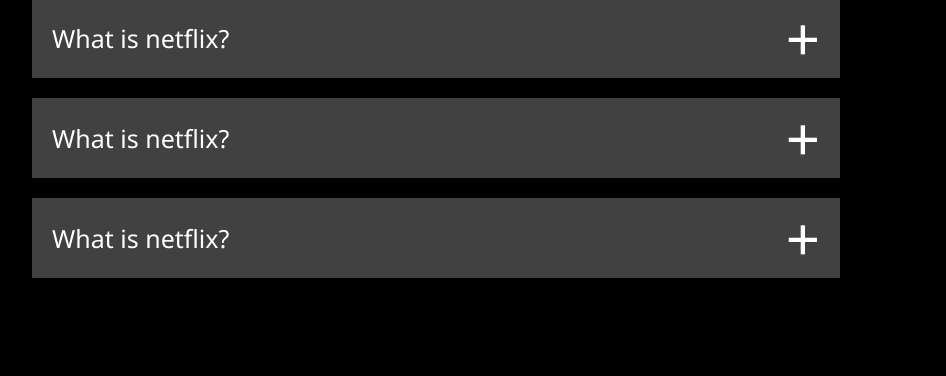
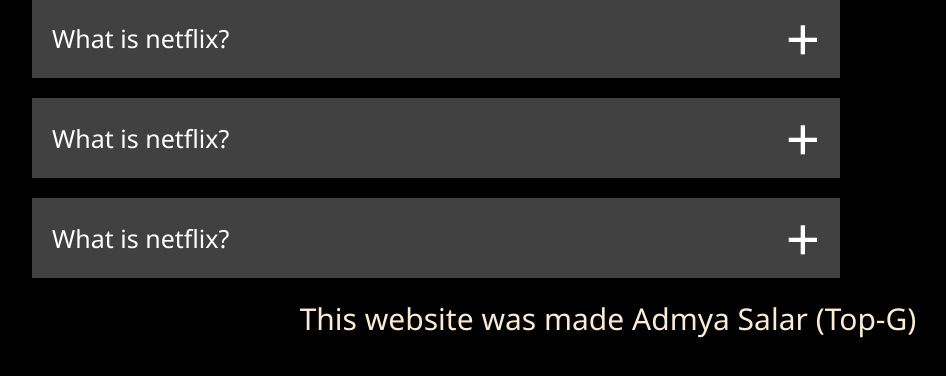
Before and after one commit to meranamnanihai/netflix-clone, a plain HTML site: page index.html in a window 1280 px wide. Shown: the part 1694-2070 px from the top of the page, without its empty margins (32-978 px from the left). Drawn offline with Linux system fonts and the light colour scheme.

Commit message:
Updated index.html

```diff
--- a/index.html
+++ b/index.html
@@ -344,6 +344,13 @@
         }
 
     }
+    .admya{
+        color: antiquewhite;
+        font-size: 30px;
+        text-align: center;
+        margin-top: 20px;
+        font-family: 'Segoe UI', Tahoma, Geneva, Verdana, sans-serif;
+    }
 </style>
 
 <body>
@@ -464,5 +471,8 @@
         </div>
     </div>
 </section>
+<section class="admya">
+    <p>This website was made Admya Salar (Top-G)</p>
+</section>
 
 </html>
```
